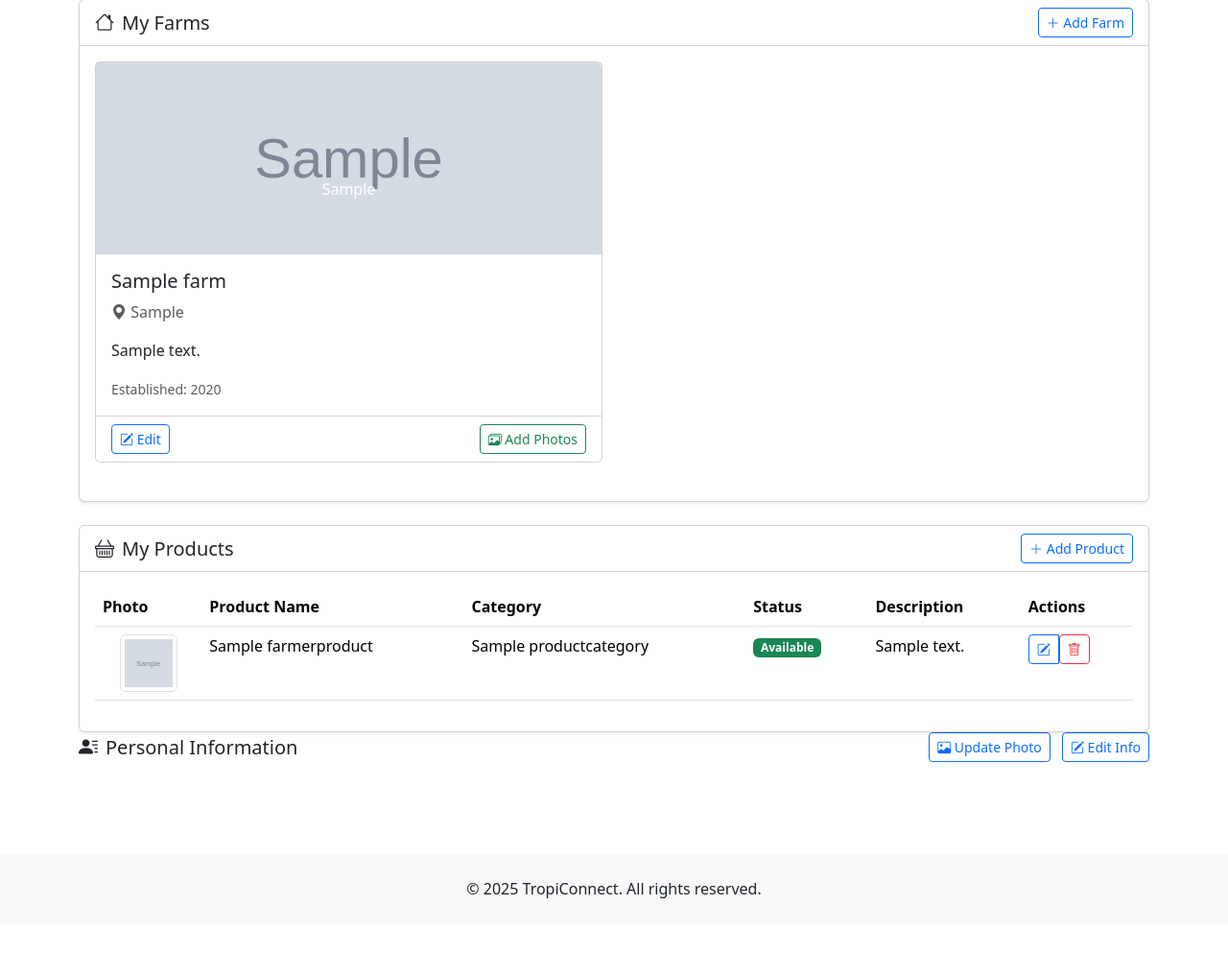
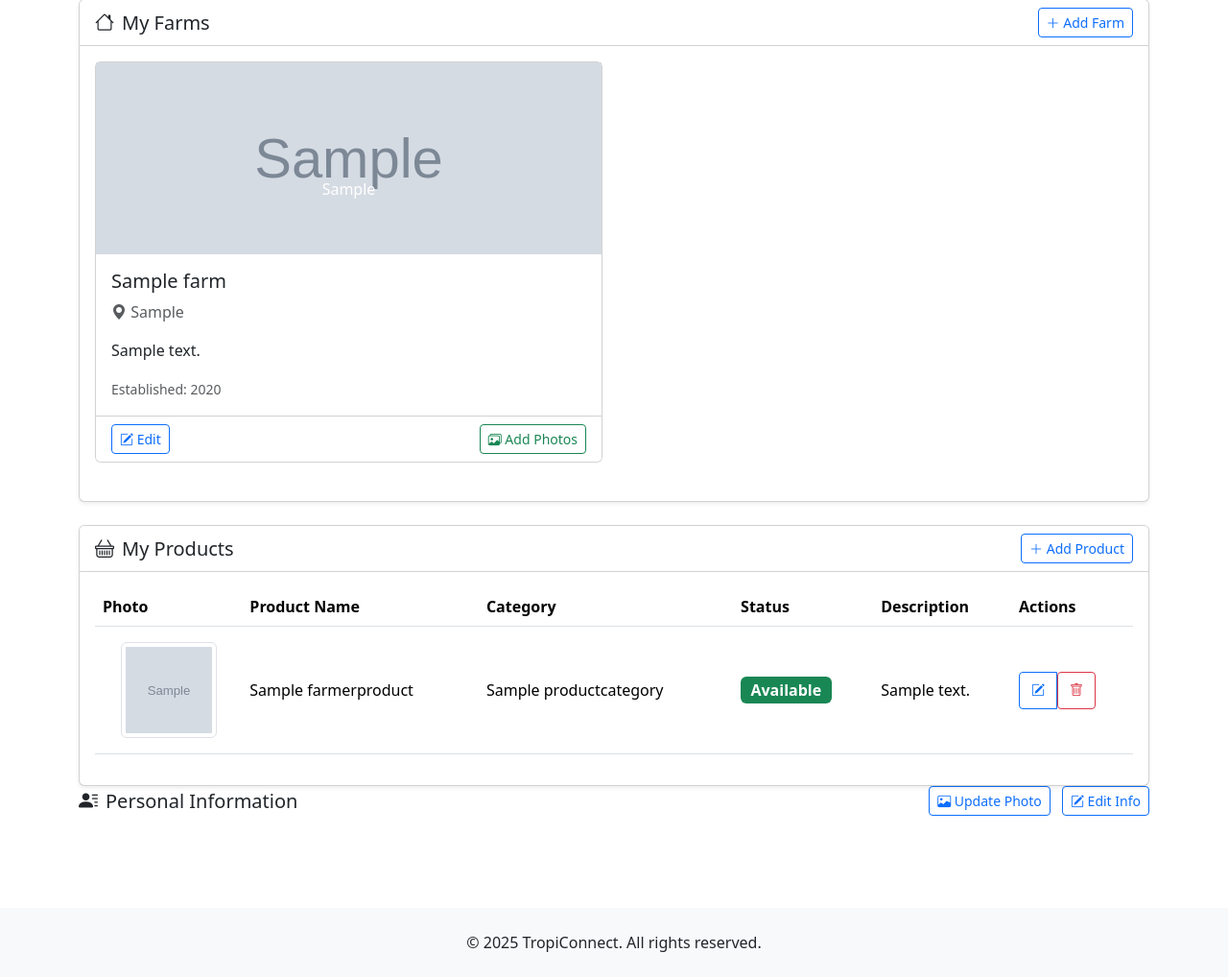
Before and after one commit to egoist945402376/CDIDEMO, a Django app: page /farmer/dashboard/ in a window 1280 px wide. Shown: the part 691-1709 px from the top of the page at 96% size. Before the commit the page ends 1627 px from the top, so only its background shows below. Run offline with Django 5.2, Linux system fonts and the light colour scheme; a user stored in the database is signed in; tables that the repository leaves empty hold one stand-in row (values such as "Sample post"); grey boxes marked "Sample" are stand-in pictures.

Commit message:
better ui

```diff
--- a/tropiconnect/supplychain/templates/supplychain/farmer_dashboard.html
+++ b/tropiconnect/supplychain/templates/supplychain/farmer_dashboard.html
@@ -186,32 +186,32 @@
                                 </thead>
                                 <tbody>
                                     {% for product in products %}
-                                        <tr>
-                                            <td class="text-center">
+                                        <tr style="height: 80px; vertical-align: middle;">
+                                            <td class="text-center py-3">
                                                 {% if product.photo %}
-                                                    <img src="{{ product.photo.url }}" alt="{{ product.product_name }}" class="img-thumbnail" style="width: 60px; height: 60px; object-fit: cover;">
+                                                    <img src="{{ product.photo.url }}" alt="{{ product.product_name }}" class="img-thumbnail" style="width: 100px; height: 100px; object-fit: cover;">
                                                 {% else %}
-                                                    <div class="bg-light d-flex align-items-center justify-content-center" style="width: 60px; height: 60px;">
-                                                        <i class="bi bi-image text-secondary"></i>
+                                                    <div class="bg-light d-flex align-items-center justify-content-center" style="width: 70px; height: 70px;">
+                                                        <i class="bi bi-image text-secondary" style="font-size: 1.5rem;"></i>
                                                     </div>
                                                 {% endif %}
                                             </td>
-                                            <td>{{ product.product_name }}</td>
-                                            <td>{{ product.category.name }}</td>
-                                            <td>
+                                            <td class="py-3 fs-6">{{ product.product_name }}</td>
+                                            <td class="py-3 fs-6">{{ product.category.name }}</td>
+                                            <td class="py-3">
                                                 {% if product.is_available %}
-                                                    <span class="badge bg-success">Available</span>
+                                                    <span class="badge bg-success fs-6">Available</span>
                                                 {% else %}
-                                                    <span class="badge bg-secondary">Unavailable</span>
+                                                    <span class="badge bg-secondary fs-6">Unavailable</span>
                                                 {% endif %}
                                             </td>
-                                            <td>{{ product.description|truncatechars:100 }}</td>
-                                            <td>
+                                            <td class="py-3 fs-6">{{ product.description|truncatechars:100 }}</td>
+                                            <td class="py-3">
                                                 <div class="btn-group">
-                                                    <a href="#" class="btn btn-sm btn-outline-primary"><i class="bi bi-pencil-square"></i></a>
+                                                    <a href="#" class="btn btn-sm btn-outline-primary" style="padding: 8px 12px;"><i class="bi bi-pencil-square"></i></a>
                                                     <form method="post" action="{% url 'delete_product' product.id %}" class="d-inline" onsubmit="return confirm('Are you sure you want to delete this product?');">
                                                         {% csrf_token %}
-                                                        <button type="submit" class="btn btn-sm btn-outline-danger"><i class="bi bi-trash"></i></button>
+                                                        <button type="submit" class="btn btn-sm btn-outline-danger" style="padding: 8px 12px;"><i class="bi bi-trash"></i></button>
                                                     </form>
                                                 </div>
                                             </td>
```
